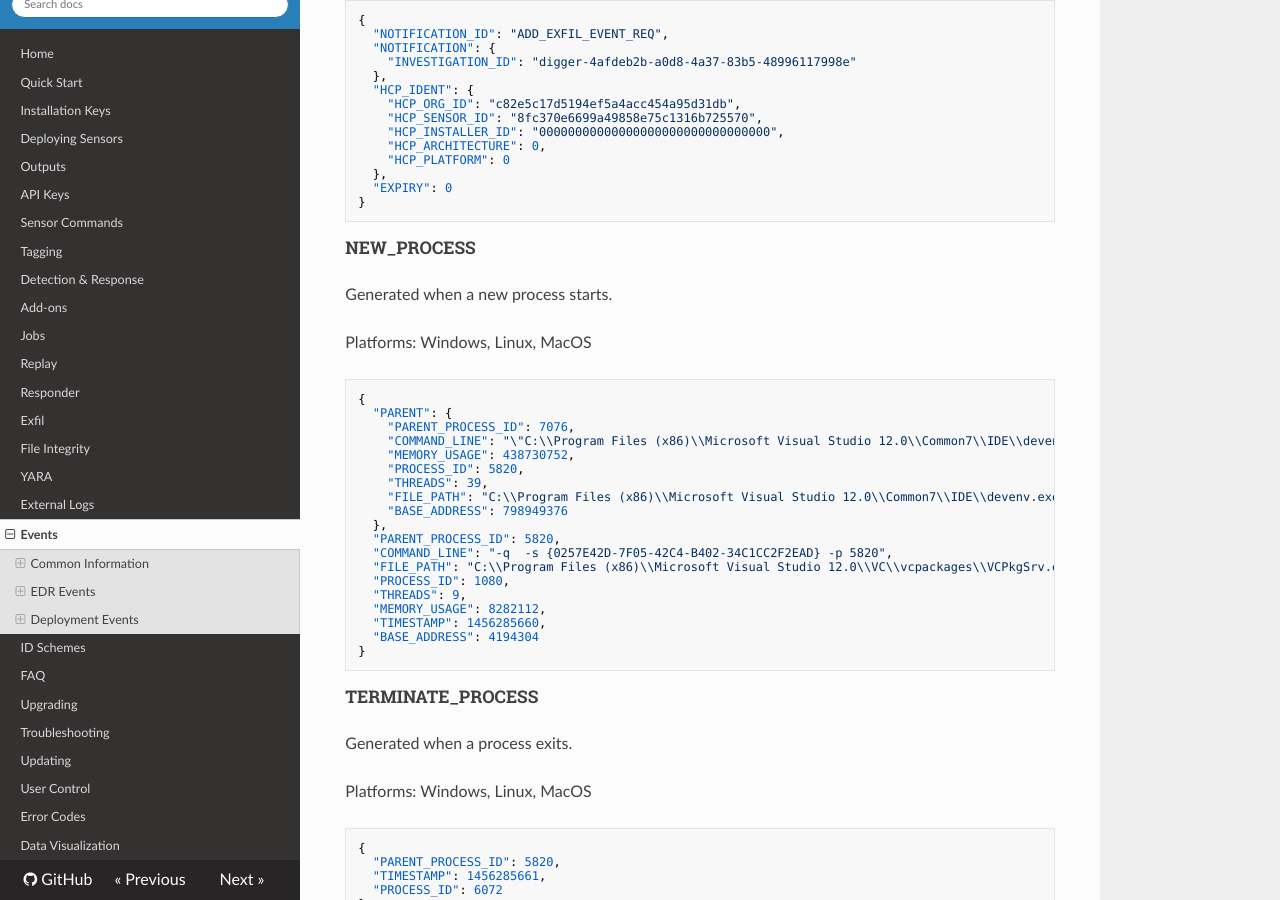
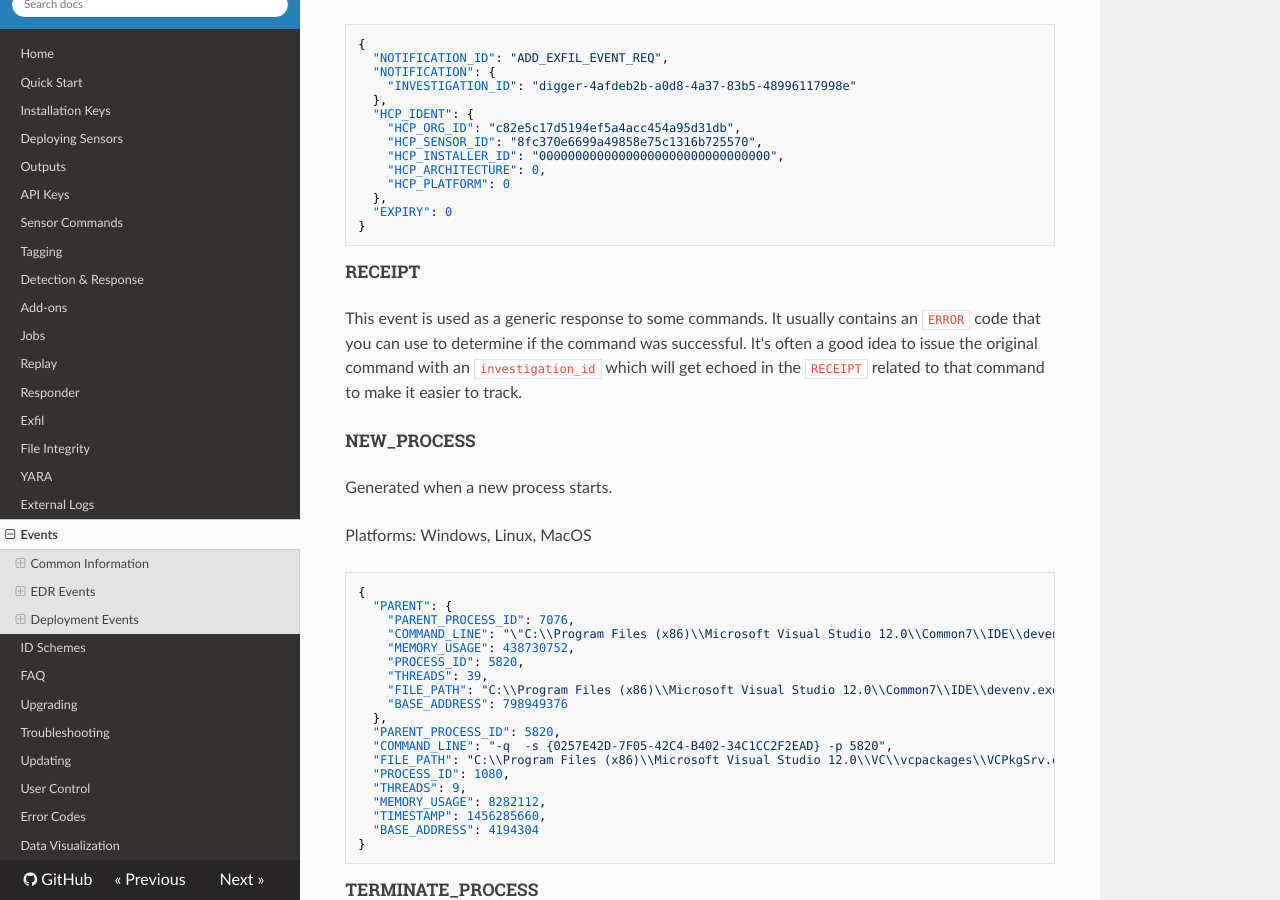
Before and after one commit to refractionPOINT/lce_doc, an MkDocs documentation site: the page built from docs/events.md, in a window 1280 px wide and 900 px high, scrolled down 4458 px. Built offline with MkDocs 1.6.1, drawn with Linux system fonts in a browser that asks for light colours; nearby versions of some CDN libraries; old or Windows-style settings are respelled for this version of MkDocs.

Commit message:
Adding info on the RECEIPT event.

````diff
--- a/docs/events.md
+++ b/docs/events.md
@@ -129,6 +129,13 @@ Platforms: Windows, Linux, MacOS
   "EXPIRY": 0
 }
 ```
+
+### RECEIPT
+This event is used as a generic response to some commands. It usually
+contains an `ERROR` code that you can use to determine if the command
+was successful. It's often a good idea to issue the original command
+with an `investigation_id` which will get echoed in the `RECEIPT` related
+to that command to make it easier to track.
 
 ### NEW_PROCESS
 Generated when a new process starts.
````
